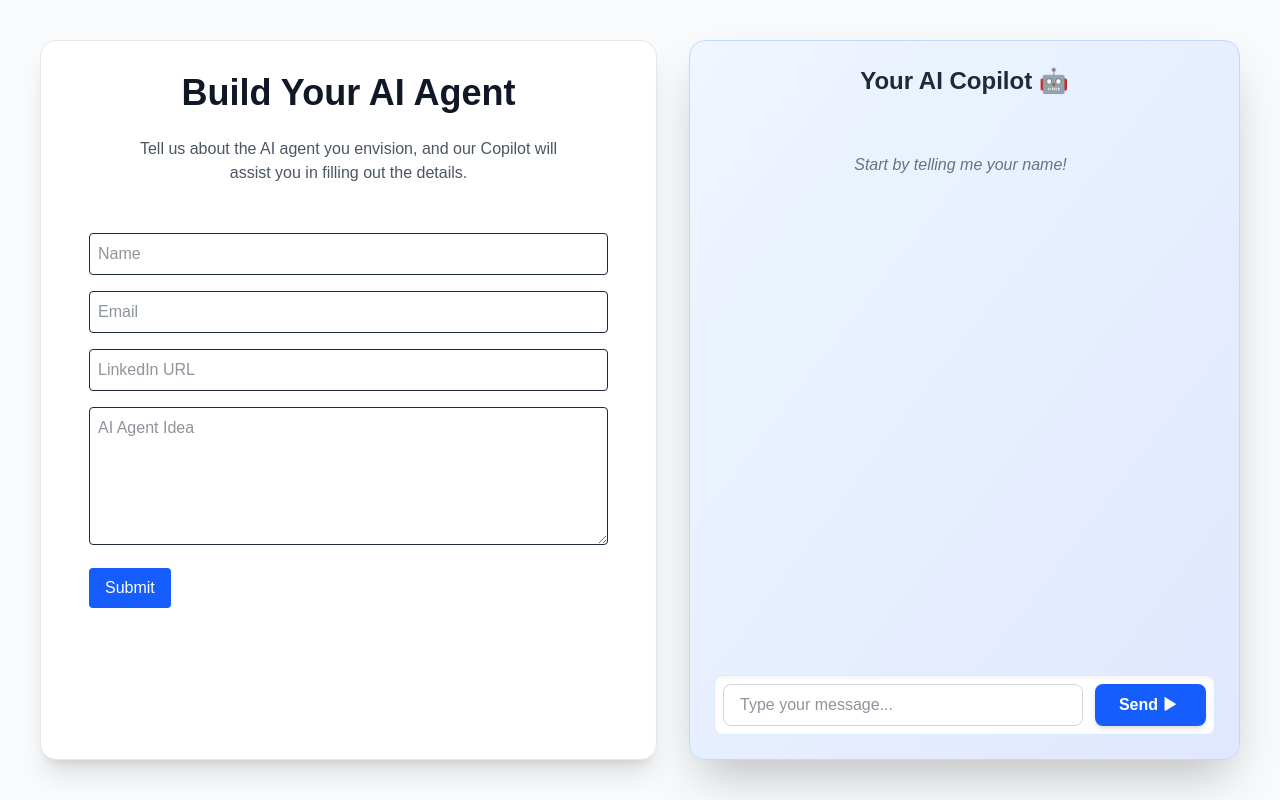
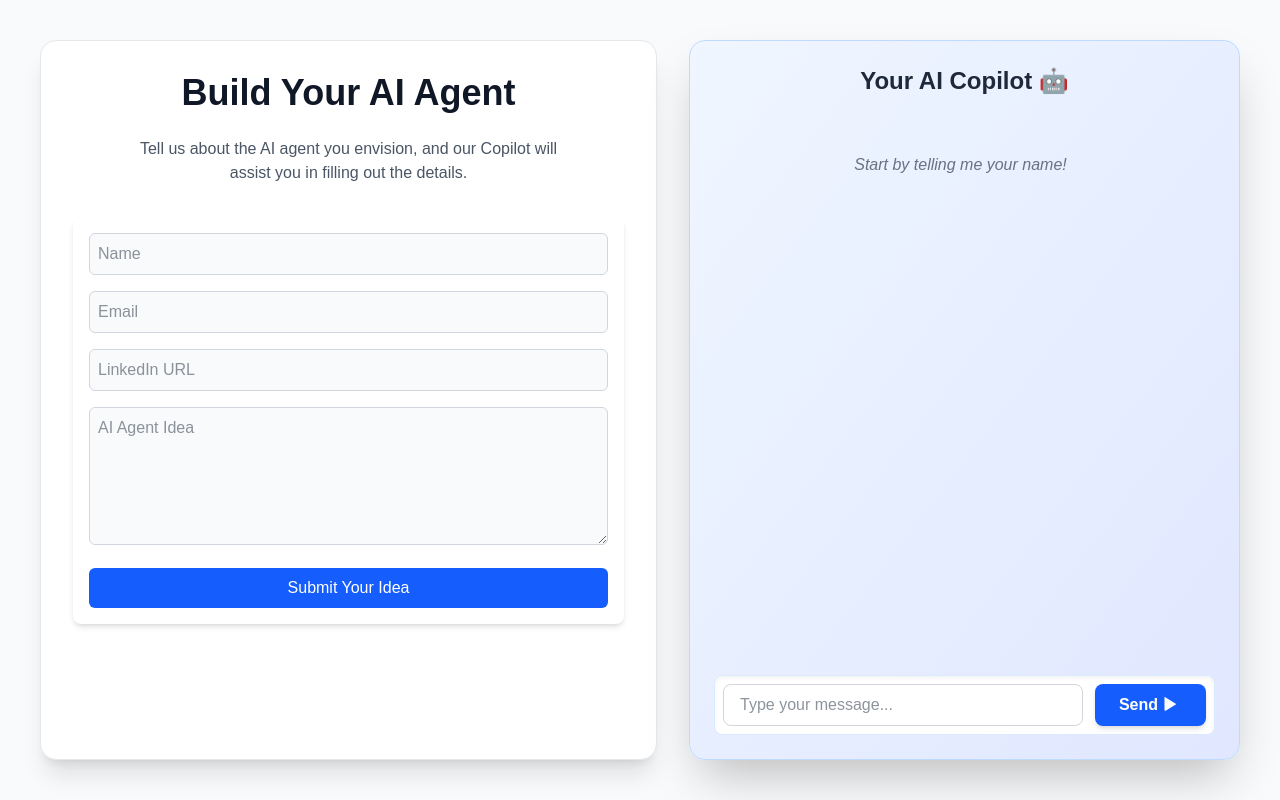
Before and after one commit to Bhasker7924/sde, a Next.js app: page / in a window 1280 px wide. Built offline with nearby package versions, Linux system fonts and the light colour scheme.

Commit message:
Update AgentForm.tsx

```diff
--- a/app/components/AgentForm.tsx
+++ b/app/components/AgentForm.tsx
@@ -2,57 +2,94 @@
 'use client';
 
 import { useFormContext } from './FormContext';
+import { useState } from 'react'; // Import useState for notification
 
 export default function AgentForm() {
   const { formData, updateForm } = useFormContext();
+  const [submissionStatus, setSubmissionStatus] = useState<'idle' | 'success' | 'error'>('idle');
 
   // Function to handle the actual form submission
-  const handleFormSubmit = (e: React.FormEvent) => {
+  const handleFormSubmit = async (e: React.FormEvent) => {
     e.preventDefault(); // Prevent default page reload
+    setSubmissionStatus('idle'); // Reset status before new attempt
+
     console.log('Form Submitted Automatically by Copilot!', formData);
     // Here you would typically send the data to a server, e.g., using another fetch call.
-    alert(`Thank you, ${formData.name}! Your AI idea has been submitted.`);
+    // Simulate an API call
+    try {
+      // Replace with your actual API call, e.g.:
+      // const response = await fetch('/api/submit-form', {
+      //   method: 'POST',
+      //   headers: { 'Content-Type': 'application/json' },
+      //   body: JSON.stringify(formData),
+      // });
+      // if (!response.ok) {
+      //   throw new Error('Form submission failed.');
+      // }
+      await new Promise(resolve => setTimeout(resolve, 1000)); // Simulate network delay
+      setSubmissionStatus('success');
+      // Optionally, clear the form after successful submission
+      // updateForm({ name: '', email: '', linkedin: '', idea: '' });
+    } catch (error) {
+      console.error('Form submission error:', error);
+      setSubmissionStatus('error');
+    }
   };
 
   return (
-    // Add the onSubmit handler to the form tag
-    <form className="space-y-4 p-4 max-w-xl mx-auto" onSubmit={handleFormSubmit}>
+    <form className="space-y-4 p-4 max-w-xl mx-auto bg-white rounded-lg shadow-md" onSubmit={handleFormSubmit}>
       <input
-        className="w-full border p-2 rounded text-gray-800 bg-white"
+        className="w-full border border-gray-300 p-2 rounded-md text-gray-800 bg-gray-50 focus:outline-none focus:border-blue-500"
         placeholder="Name"
         value={formData.name}
-        onChange={(e) => updateForm({name: e.target.value})}
-        readOnly // It's good practice to make fields readOnly when a copilot is filling them
+        onChange={(e) => updateForm({ name: e.target.value })}
+        readOnly
+        name="name" // Added name attribute
       />
       <input
-        className="w-full border p-2 rounded text-gray-800 bg-white"
+        className="w-full border border-gray-300 p-2 rounded-md text-gray-800 bg-gray-50 focus:outline-none focus:border-blue-500"
         placeholder="Email"
         value={formData.email}
-        onChange={(e) => updateForm({email: e.target.value})}
+        onChange={(e) => updateForm({ email: e.target.value })}
         readOnly
+        name="email" // Added name attribute
       />
       <input
-        className="w-full border p-2 rounded text-gray-800 bg-white"
+        className="w-full border border-gray-300 p-2 rounded-md text-gray-800 bg-gray-50 focus:outline-none focus:border-blue-500"
         placeholder="LinkedIn URL"
         value={formData.linkedin}
-        onChange={(e) => updateForm({linkedin: e.target.value})}
+        onChange={(e) => updateForm({ linkedin: e.target.value })}
         readOnly
+        name="linkedin" // Added name attribute
       />
       <textarea
-        className="w-full border p-2 rounded text-gray-800 bg-white"
+        className="w-full border border-gray-300 p-2 rounded-md text-gray-800 bg-gray-50 focus:outline-none focus:border-blue-500 resize-y"
         placeholder="AI Agent Idea"
         rows={5}
         value={formData.idea}
-        onChange={(e) => updateForm({idea: e.target.value})}
+        onChange={(e) => updateForm({ idea: e.target.value })}
         readOnly
+        name="idea" // Added name attribute
       />
       <button
-        id="agent-form-submit-button" // Add an ID for the copilot to find
+        id="agent-form-submit-button"
         type="submit"
-        className="bg-blue-600 text-white px-4 py-2 rounded hover:bg-blue-700 focus:outline-none focus:ring-2 focus:ring-blue-500"
+        className="w-full bg-blue-600 text-white px-4 py-2 rounded-md hover:bg-blue-700 focus:outline-none focus:ring-2 focus:ring-blue-500 transition duration-200 ease-in-out disabled:opacity-50 disabled:cursor-not-allowed"
+        disabled={submissionStatus === 'idle' ? false : true} // Disable while submitting or after status is set
       >
-        Submit
+        Submit Your Idea
       </button>
+
+      {submissionStatus === 'success' && (
+        <div className="mt-4 p-3 bg-green-100 text-green-800 rounded-md text-center">
+          Thank you, **{formData.name}**! Your AI idea has been submitted successfully.
+        </div>
+      )}
+      {submissionStatus === 'error' && (
+        <div className="mt-4 p-3 bg-red-100 text-red-800 rounded-md text-center">
+          Failed to submit your idea. Please try again.
+        </div>
+      )}
     </form>
   );
 }
```
